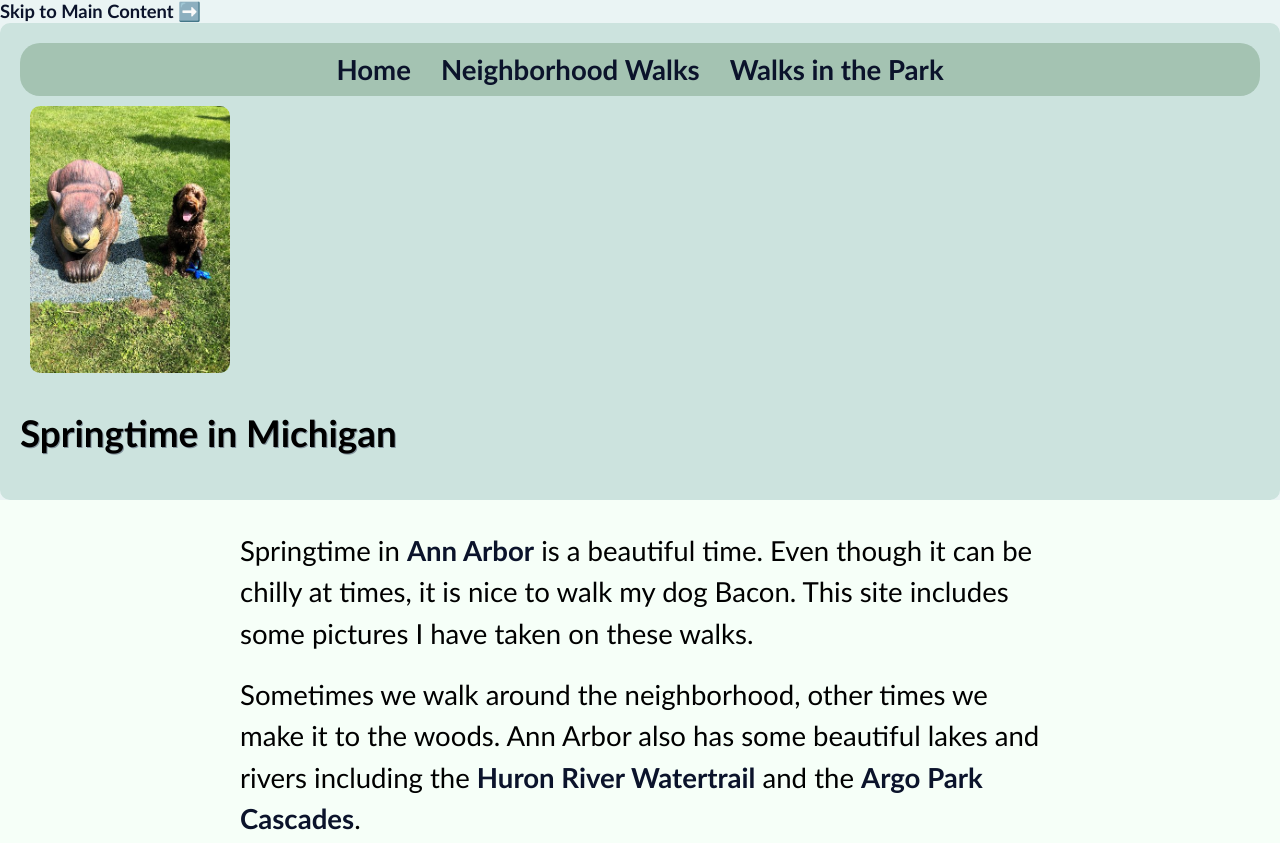
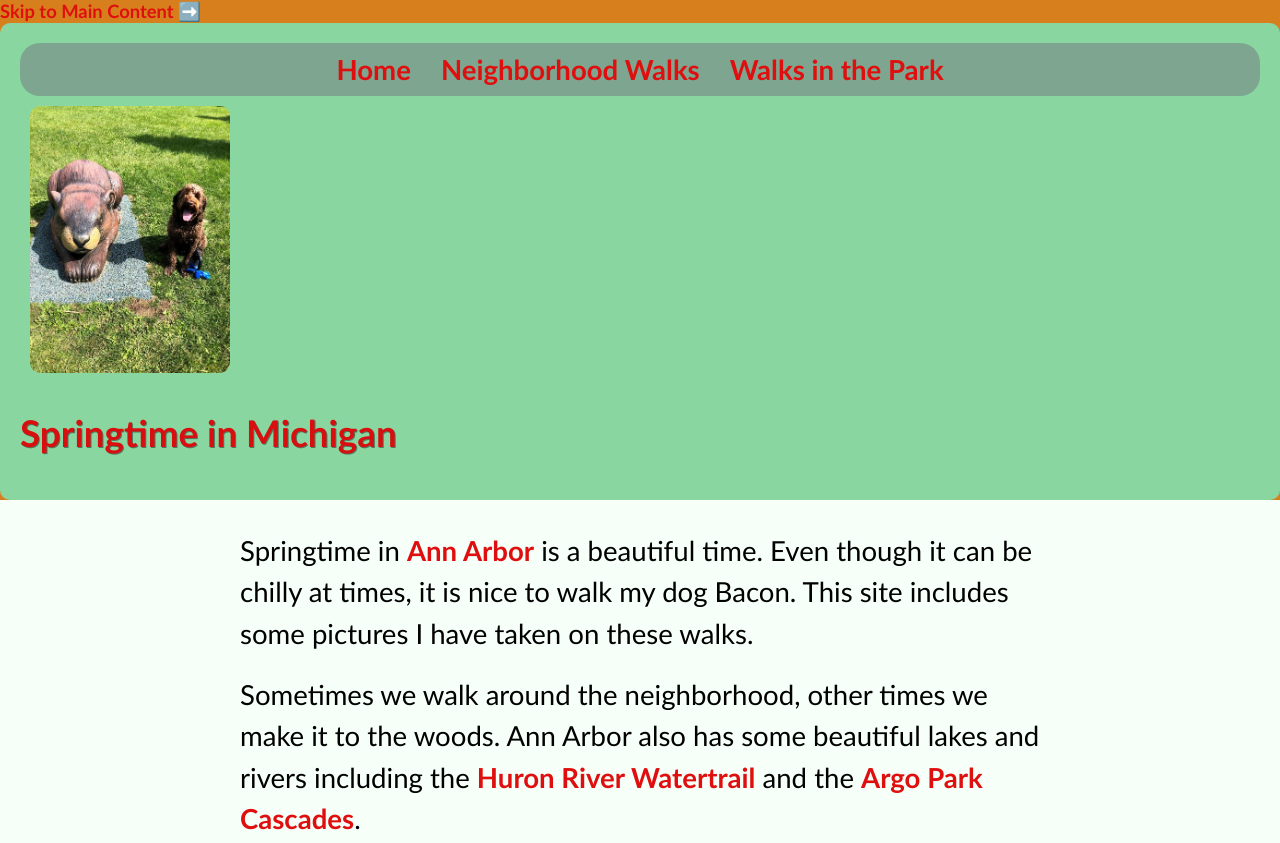
Before and after one commit to Michaelht271/CSSFinalProject, a plain HTML site: page index.html in a window 1280 px wide. Shown: the top 843 px of the page. Drawn offline with Linux system fonts and the light colour scheme.

Commit message:
Update style.css

```diff
--- a/css/style.css
+++ b/css/style.css
@@ -2,7 +2,7 @@
 body {
     font-family: 'Gill Sans', 'Gill Sans MT', Calibri, 'Trebuchet MS', sans-serif;
     font-size: 115%;
-    background-color: #EAF4F4;
+    background-color: #d67f1c;
     margin: 0;
     padding: 0;
 }
@@ -11,20 +11,20 @@ body {
 h1 {
     font-size: 2em;
     font-family: 'Trebuchet MS', 'Lucida Sans Unicode', 'Lucida Grande', 'Lucida Sans', Arial, sans-serif;
-    color: black;
-    text-shadow: 1px 1px #1c25416a;
+    color: rgb(216, 15, 15);
+    text-shadow: 1px 1px hsla(227, 90%, 4%, 0.427);
 }
 
 /* Định dạng cho header */
 header {
-    background-color: #CCE3DE;
+    background-color: #8ad6a1;
     border-radius: 10px;
     padding: 20px;
 }
 
 /* Định dạng cho nav */
 nav {
-    background-color: #A4C3B2;
+    background-color: #7da58f;
     display: flex;
     justify-content: center;
     padding: 10px;
@@ -62,11 +62,11 @@ a {
 }
 
 a:visited {
-    color: #1c2541;
+    color: #f7f306;
 }
 
 a:link {
-    color: #0b132b;
+    color: #e00f0f;
 }
 
 /* Định dạng cho main */
```
